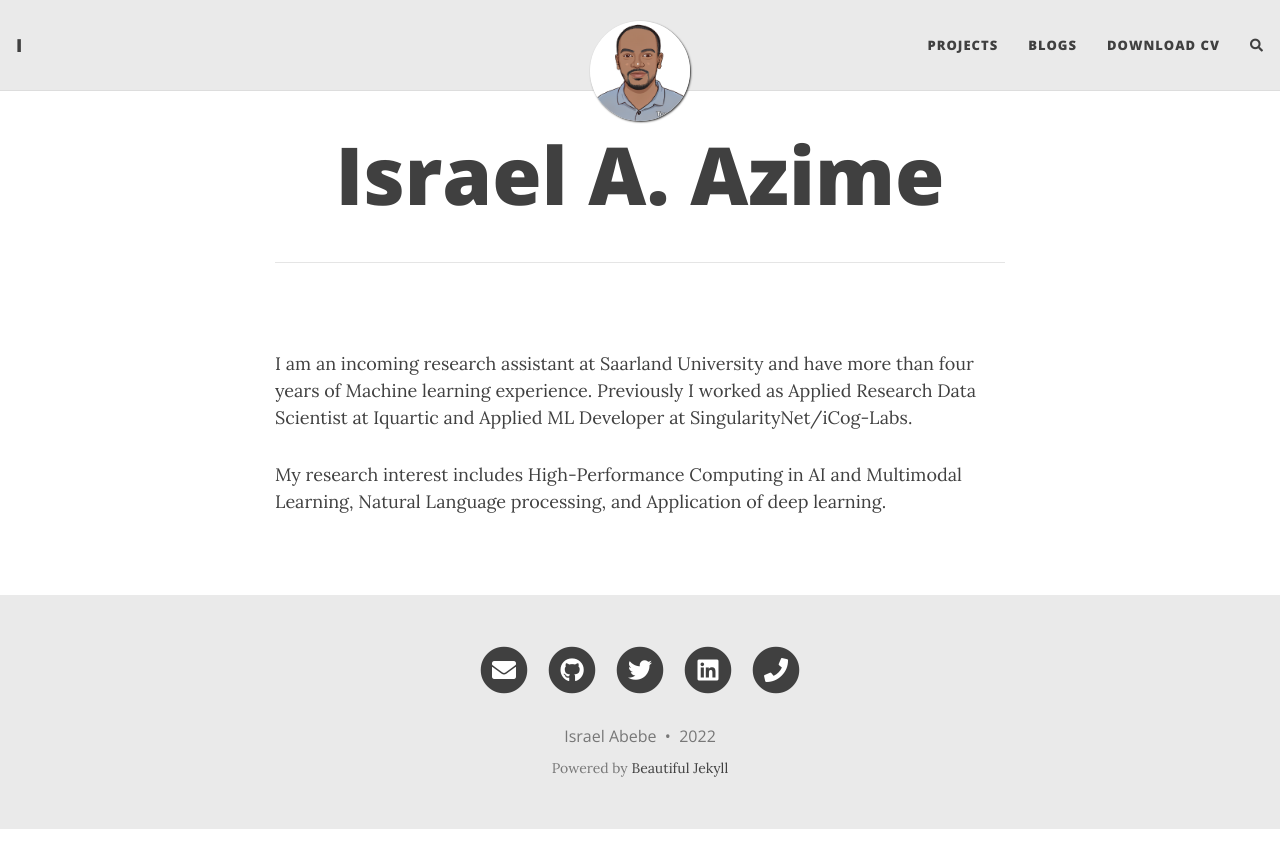
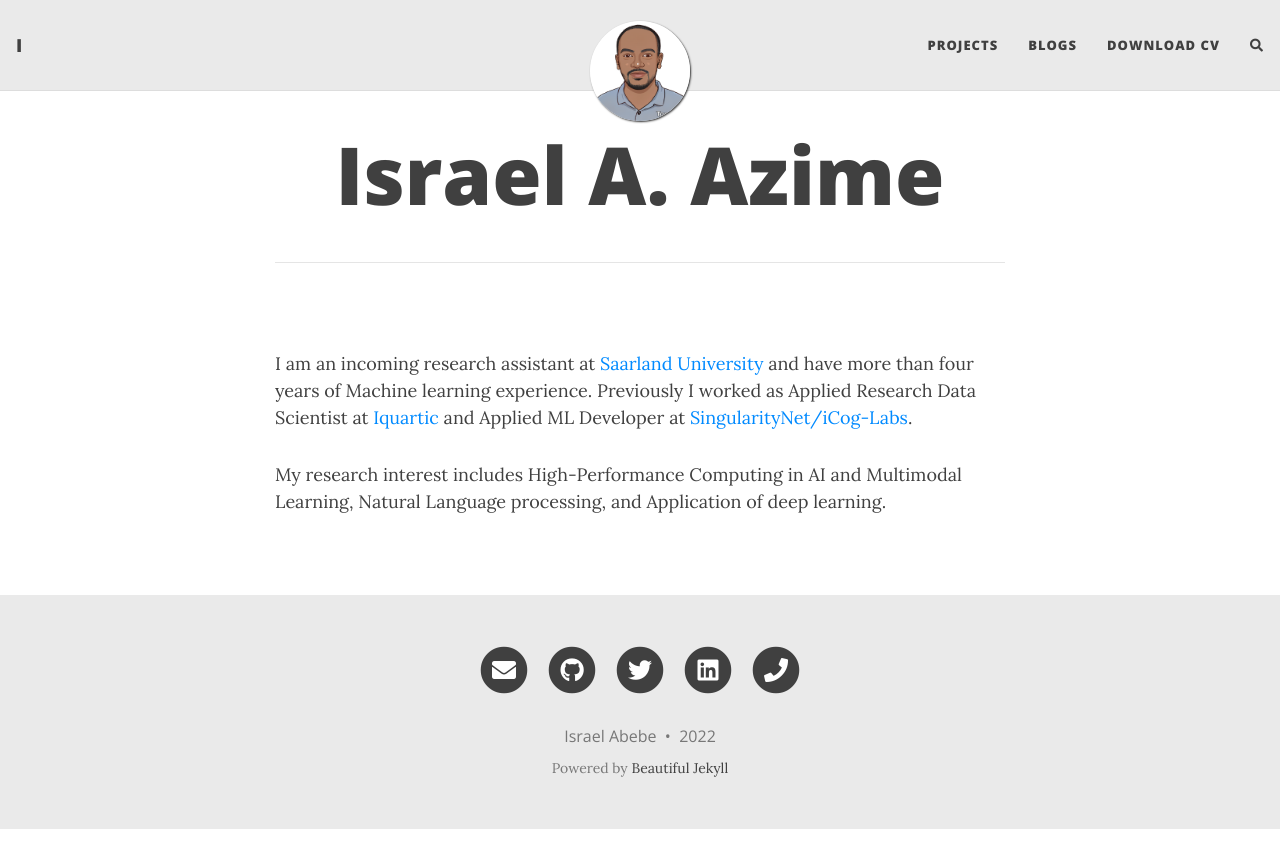
Before and after one commit to IsraelAbebe/Israelabebe.github.io, a Jekyll site: the page built from index.md, in a window 1280 px wide. Shown: the top 868 px of the page. Built offline with Jekyll 4.4.1, drawn with Linux system fonts in a browser that asks for light colours; nearby versions of some CDN libraries; comment, search, counter and statistics services are not loaded; some of the changed lines change nothing that is shown.

Commit message:
bio update links

```diff
--- a/index.md
+++ b/index.md
@@ -9,8 +9,8 @@ Wellcome to my page!  -->
 <hr>
 <br>
 
-I am an incoming research assistant at Saarland University and have more than four years of Machine learning experience.
-Previously I worked as Applied Research Data Scientist at Iquartic and Applied ML Developer at SingularityNet/iCog-Labs.
+I am an incoming research assistant at [Saarland University](https://www.uni-saarland.de/en/home.html) and have more than four years of Machine learning experience.
+Previously I worked as Applied Research Data Scientist at [Iquartic](https://iquartic.com/) and Applied ML Developer at [SingularityNet/iCog-Labs](https://singularitynet.io/).
 
 
 My research interest includes High-Performance Computing in AI and Multimodal Learning, Natural Language processing, and Application of deep learning.
```
